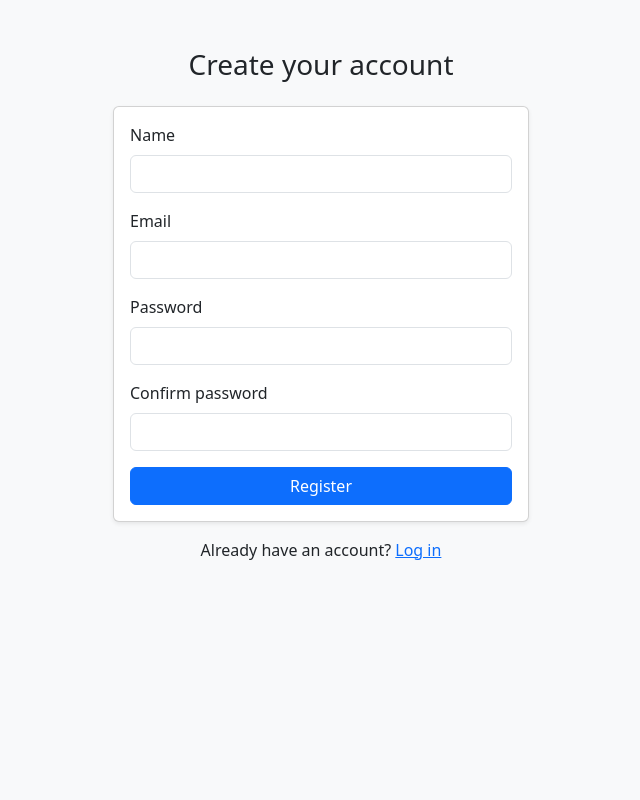
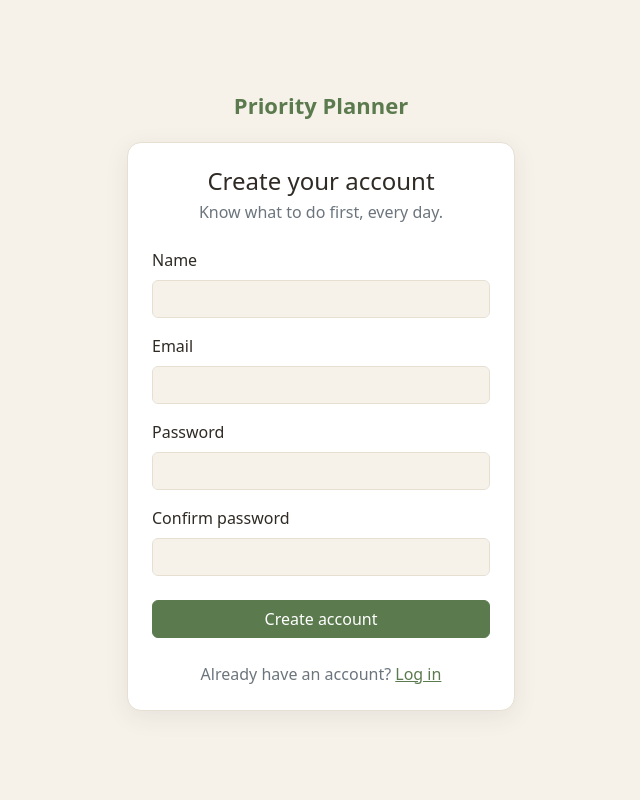
Before and after one commit to DinaAlatrash/priority-planner, a Laravel app: page /register in a window 1280 px wide. Shown: the whole page, without its empty margins (319-959 px from the left). Run offline with Laravel 12, Linux system fonts and the light colour scheme; style sheets or scripts are compiled from the project's sources.

Commit message:
PP-25 Apply theme colors to Blade pages and restyle login and register

```diff
--- a/resources/css/theme.css
+++ b/resources/css/theme.css
@@ -11,9 +11,20 @@
     --level-medium: #d98a3d;
     --level-low: #6c9a5b;
 
-     --status-todo: #6b7280;
+    --status-todo: #6b7280;
     --status-doing: #a05577;
     --status-done: #5b7b4e;
+
+    --bs-primary: #5b7b4e;
+    --bs-primary-rgb: 91, 123, 78;
+    --bs-body-bg: #f6f2ea;
+    --bs-body-color: #2f2a24;
+    --bs-border-color: #e6dfd2;
+    --bs-secondary-color: #6e655a;
+    --bs-link-color: #5b7b4e;
+    --bs-link-color-rgb: 91, 123, 78;
+    --bs-link-hover-color: #4c6a40;
+    --bs-link-hover-color-rgb: 76, 106, 64;
 }
 
 body {
@@ -22,3 +33,30 @@ body {
     color: var(--text);
     font-family: system-ui, -apple-system, 'Segoe UI', sans-serif;
 }
+
+.btn-primary {
+    --bs-btn-bg: var(--primary);
+    --bs-btn-border-color: var(--primary);
+    --bs-btn-hover-bg: var(--primary-hover);
+    --bs-btn-hover-border-color: var(--primary-hover);
+    --bs-btn-active-bg: var(--primary-hover);
+    --bs-btn-active-border-color: var(--primary-hover);
+    --bs-btn-disabled-bg: var(--primary);
+    --bs-btn-disabled-border-color: var(--primary);
+}
+
+.card {
+    --bs-card-bg: var(--card);
+    --bs-card-border-color: var(--border);
+}
+
+.form-control:focus,
+.form-select:focus {
+    border-color: var(--primary);
+    box-shadow: 0 0 0 0.25rem rgba(91, 123, 78, 0.25);
+}
+
+.form-check-input:checked {
+    background-color: var(--primary);
+    border-color: var(--primary);
+}
--- a/resources/views/auth/register.blade.php
+++ b/resources/views/auth/register.blade.php
@@ -1,12 +1,12 @@
-@extends('layouts.app')
+@extends('layouts.auth')
 
 @section('title', 'Register')
 
 @section('content')
-<div class="container py-5" style="max-width: 440px;">
-    <h1 class="h3 mb-4 text-center">Create your account</h1>
+<h1 class="h4 text-center mb-1">Create your account</h1>
+<p class="text-center text-secondary mb-4">Know what to do first, every day.</p>
 
-    <form method="POST" action="{{ route('register') }}" class="card card-body shadow-sm">
+<form method="POST" action="{{ route('register') }}">
     @csrf
 
     <div class="mb-3">
@@ -30,15 +30,16 @@
         @error('password') <div class="invalid-feedback">{{ $message }}</div> @enderror
     </div>
 
-        <div class="mb-3">
+    <div class="mb-4">
         <label for="password_confirmation" class="form-label">Confirm password</label>
         <input type="password" id="password_confirmation" name="password_confirmation"
                class="form-control" required>
     </div>
 
-        <button type="submit" class="btn btn-primary w-100">Register</button>
+    <button type="submit" class="btn btn-primary w-100">Create account</button>
 </form>
 
-    <p class="text-center mt-3">Already have an account? <a href="{{ route('login') }}">Log in</a></p>
-</div>
+<p class="text-center text-secondary mt-4 mb-0">
+    Already have an account? <a href="{{ route('login') }}">Log in</a>
+</p>
 @endsection
--- a/resources/views/layouts/app.blade.php
+++ b/resources/views/layouts/app.blade.php
@@ -5,8 +5,9 @@
     <meta name="viewport" content="width=device-width, initial-scale=1">
     <title>@yield('title', 'Priority Planner')</title>
     <link href="https://cdn.jsdelivr.net/npm/bootstrap@5.3.3/dist/css/bootstrap.min.css" rel="stylesheet">
+    @vite(['resources/css/theme.css'])
 </head>
-<body class="bg-light">
+<body>
     @yield('content')
 </body>
 </html>
--- /dev/null
+++ b/resources/views/layouts/auth.blade.php
@@ -0,0 +1,26 @@
+<!DOCTYPE html>
+<html lang="en">
+<head>
+    <meta charset="utf-8">
+    <meta name="viewport" content="width=device-width, initial-scale=1">
+    <title>@yield('title', 'Priority Planner')</title>
+    <link href="https://cdn.jsdelivr.net/npm/bootstrap@5.3.3/dist/css/bootstrap.min.css" rel="stylesheet">
+    @vite(['resources/css/theme.css'])
+    <style>
+        body { min-height: 100vh; display: flex; align-items: center; }
+        .auth-wrap { width: 100%; max-width: 420px; margin: 0 auto; padding: 24px 16px; }
+        .brand { text-align: center; font-size: 22px; font-weight: 700; color: var(--primary); margin-bottom: 20px; }
+        .auth-card { border-radius: 14px; box-shadow: 0 6px 24px rgba(47, 42, 36, 0.08); }
+    </style>
+</head>
+<body>
+    <div class="auth-wrap">
+        <div class="brand">Priority Planner</div>
+        <div class="card auth-card">
+            <div class="card-body p-4">
+                @yield('content')
+            </div>
+        </div>
+    </div>
+</body>
+</html>
```
Also changed, not shown: resources/views/auth/login.blade.php (+8 -7 lines). Lines whose indentation alone changed are shown as unchanged.
